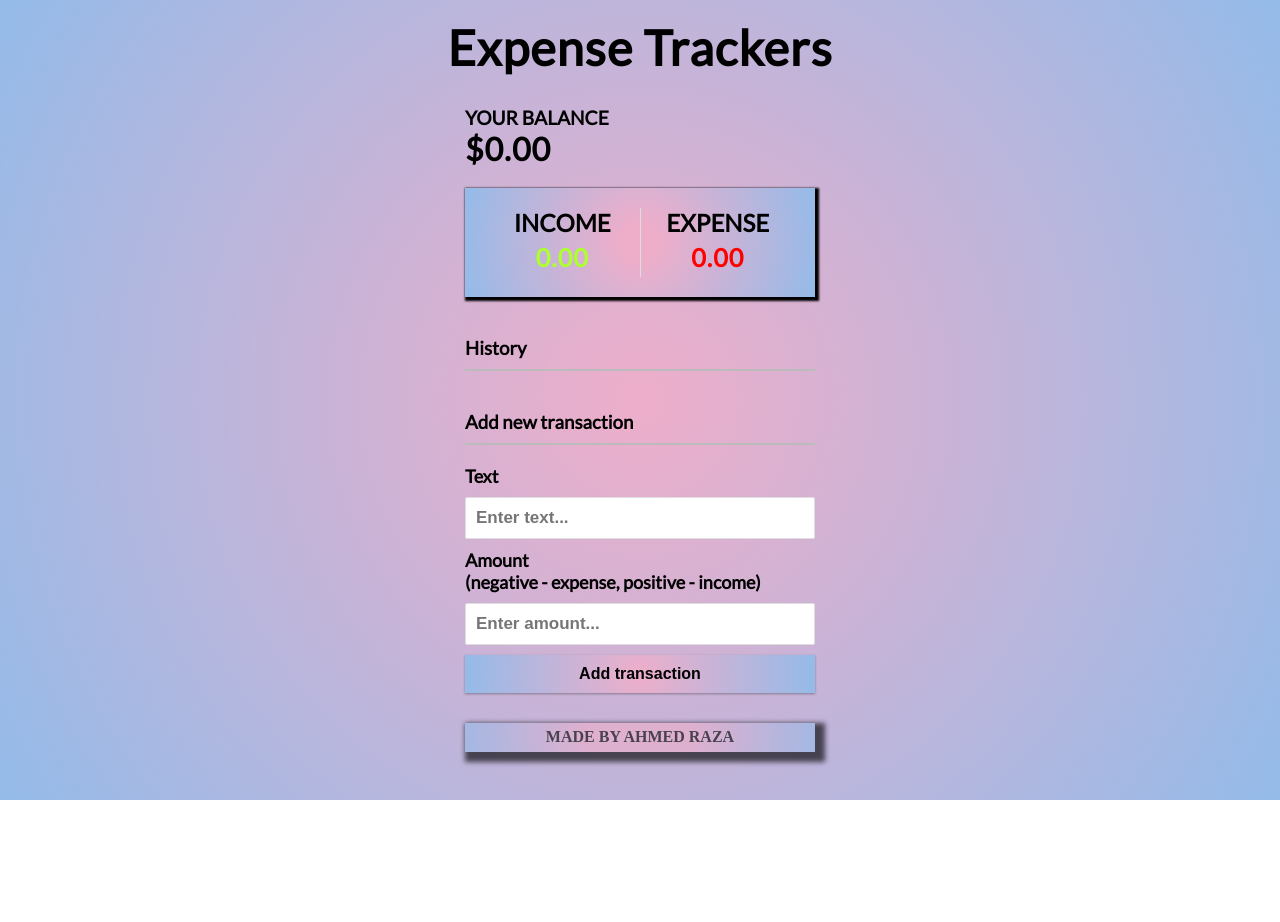
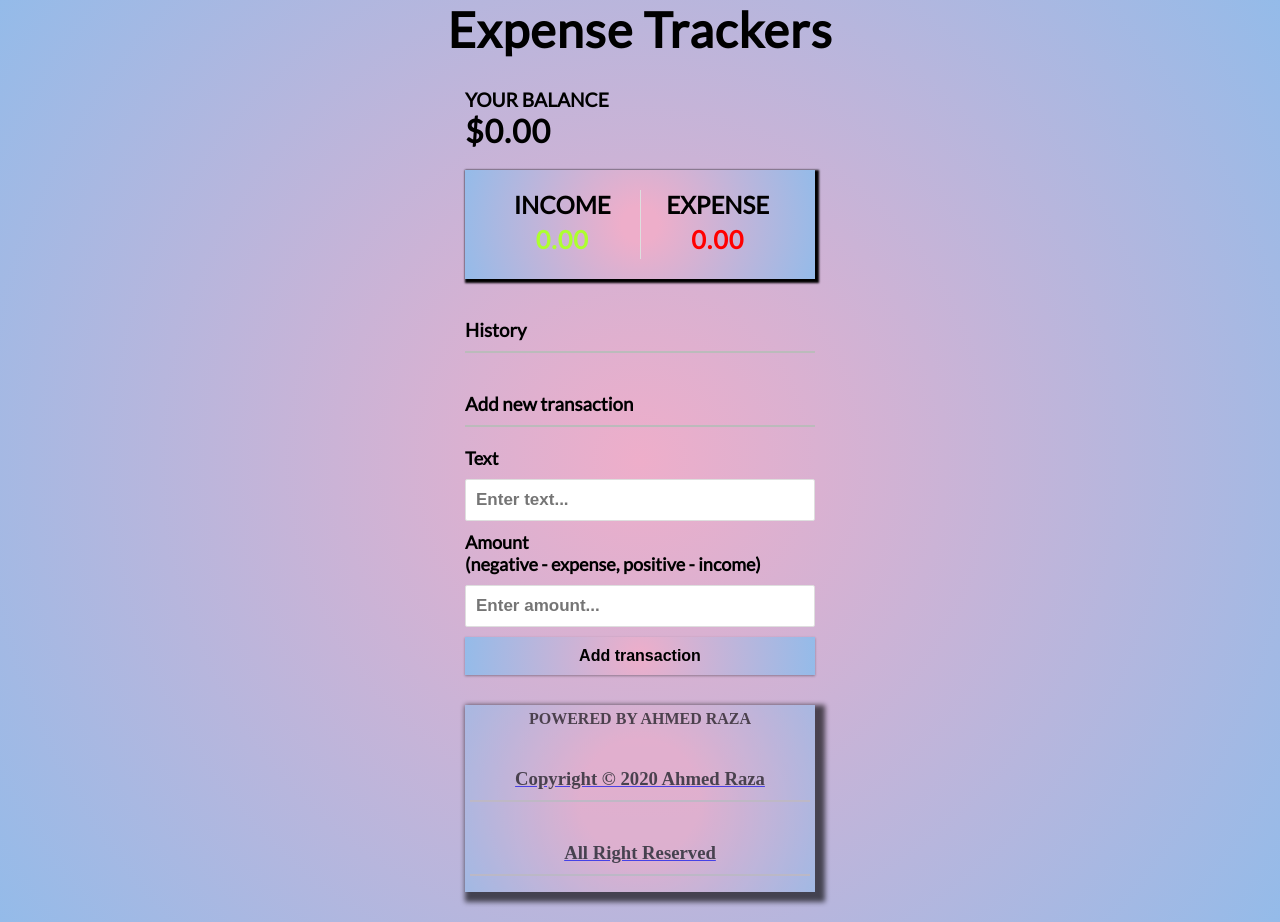
Before and after one commit to ahmedraza17260/expense-tracker-raza-app, a React (Create React App) app: page / in a window 1280 px wide. Before the commit the page ends 800 px from the top, so only its background shows below. Built offline with nearby package versions, Linux system fonts and the light colour scheme.

Commit message:
changes in footer

```diff
--- a/src/components/AddTransaction.js
+++ b/src/components/AddTransaction.js
@@ -52,7 +52,12 @@ export const AddTransaction = () => {
         </div>
         <button className="btn">Add transaction</button>
         <div className="copyRight box_shadow">
-          <h4>Made by Ahmed Raza</h4>
+        <h4> Powered by Ahmed Raza </h4>
+            <a href="https://github.com/ahmedraza17260" rel="noreferrer">
+              {" "}
+              <h3> Copyright &copy; 2020 Ahmed Raza </h3>{" "}
+              <h3> All Right Reserved </h3>
+            </a>
         </div>
       </form>
     </>
```
